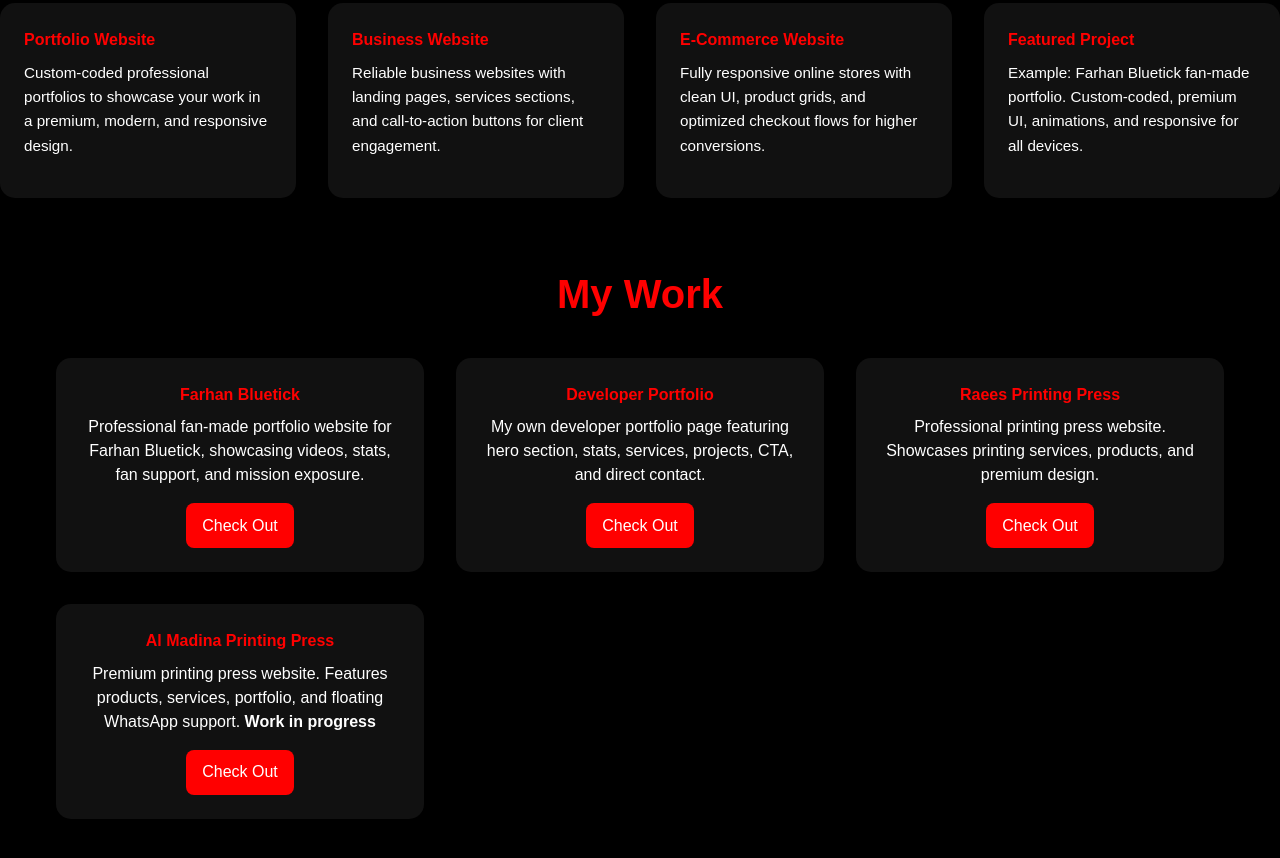
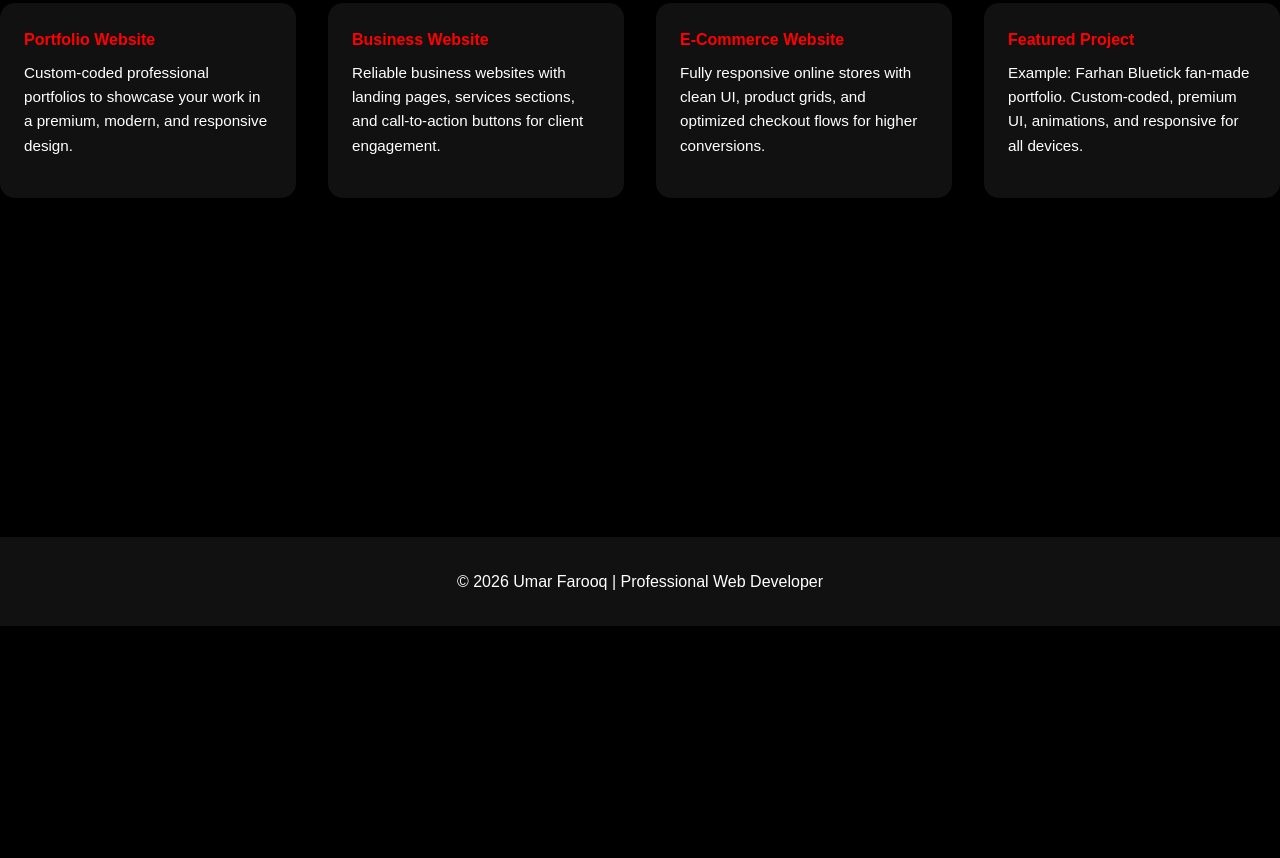
Before and after one commit to trendingpakjobs/Farhan-Bluetick, a plain HTML site: page developer.html in a window 1280 px wide. Shown: the part 1797-2655 px from the top of the page. After the commit the page ends 2423 px from the top, so only its background shows below. Drawn offline with Linux system fonts and the light colour scheme.

Commit message:
Update developer.html

```diff
--- a/developer.html
+++ b/developer.html
@@ -92,40 +92,7 @@
 </section>
 
 
-<section id="projects" class="projects">
-  <h2>My Work</h2>
-  <div class="project-cards">
 
-    <!-- Farhan Bluetick -->
-    <div class="card show-on-scroll">
-      <h4>Farhan Bluetick</h4>
-      <p>Professional fan-made portfolio website for Farhan Bluetick, showcasing videos, stats, fan support, and mission exposure.</p>
-      <a href="https://trendingpakjobs.github.io/Farhan-Bluetick/" class="btn">Check Out</a>
-    </div>
-
-    <!-- Developer Portfolio -->
-    <div class="card show-on-scroll">
-      <h4>Developer Portfolio</h4>
-      <p>My own developer portfolio page featuring hero section, stats, services, projects, CTA, and direct contact.</p>
-      <a href="developer.html" class="btn">Check Out</a>
-    </div>
-
-    <!-- Raees Printing Press -->
-    <div class="card show-on-scroll">
-      <h4>Raees Printing Press</h4>
-      <p>Professional printing press website. Showcases printing services, products, and premium design.</p>
-      <a href="https://trendingpakjobs.github.io/Raees-printing-press/index.html" class="btn">Check Out</a>
-    </div>
-
-    <!-- Al Madina Printing Press -->
-    <div class="card show-on-scroll">
-      <h4>Al Madina Printing Press</h4>
-      <p>Premium printing press website. Features products, services, portfolio, and floating WhatsApp support. <strong>Work in progress</strong></p>
-      <a href="https://trendingpakjobs.github.io/Al-Madina-Printers/index.html" class="btn">Check Out</a>
-    </div>
-
-  </div>
-</section>
 
 
 
```
